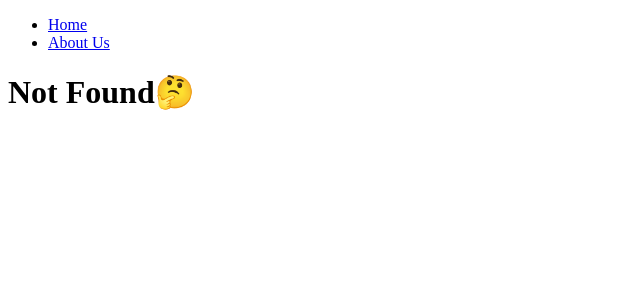
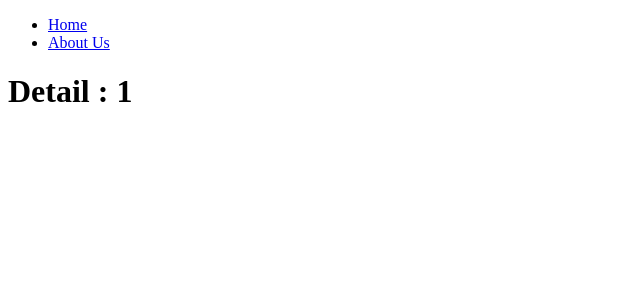
Before and after one commit to noSPkeepgoing/Nextjs-basic, a Next.js app: page /detail/1 in a window 1280 px wide. Before the commit this address had no page. Shown: the top 300 px of the page, without its empty margins (0-640 px from the left). Built offline with nearby package versions, Linux system fonts and the light colour scheme.

Commit message:
about dynamic routing in Next JS

```diff
--- /dev/null
+++ b/app/(Detail)/detail/[id]/page.tsx
@@ -0,0 +1,3 @@
+export default function Detail({ params: { id } }: { params: { id: string } }) {
+  return <h1>Detail : {id}</h1>;
+}
```
